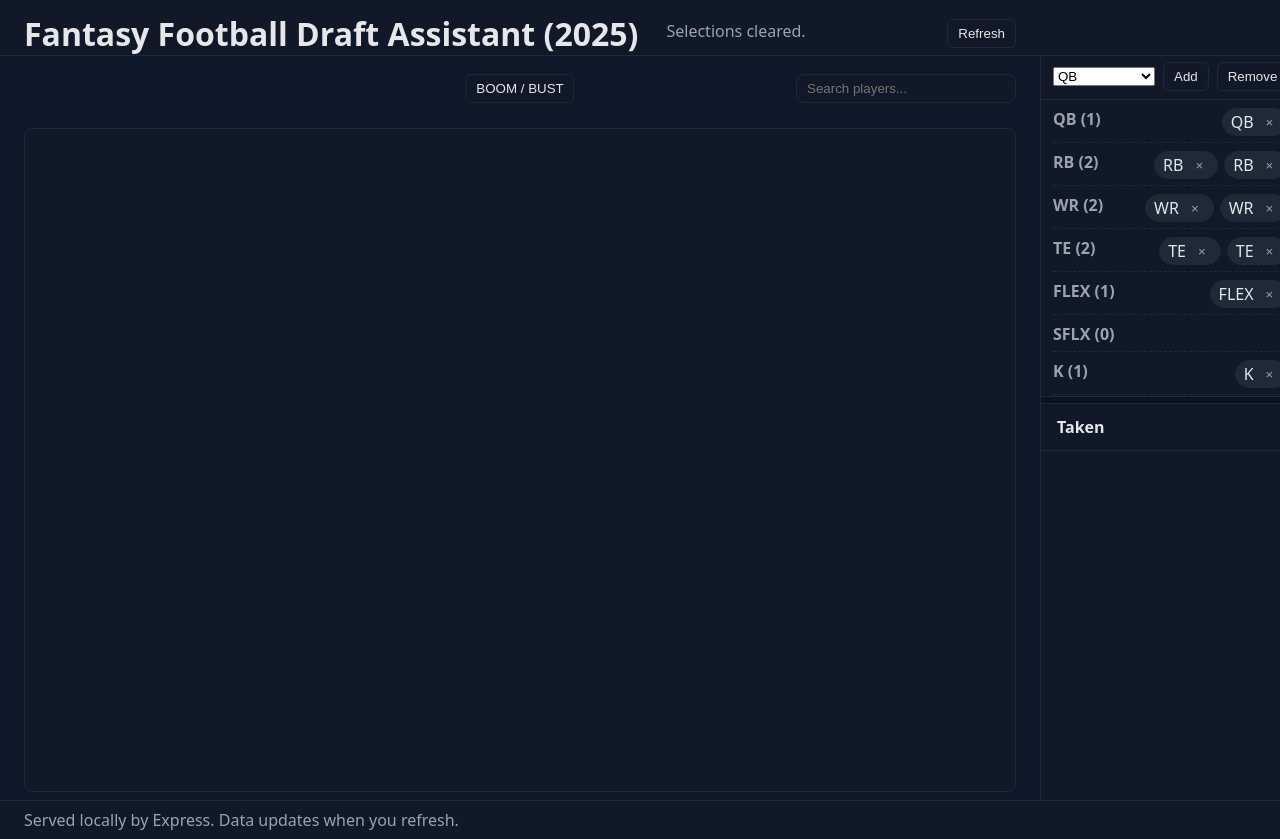
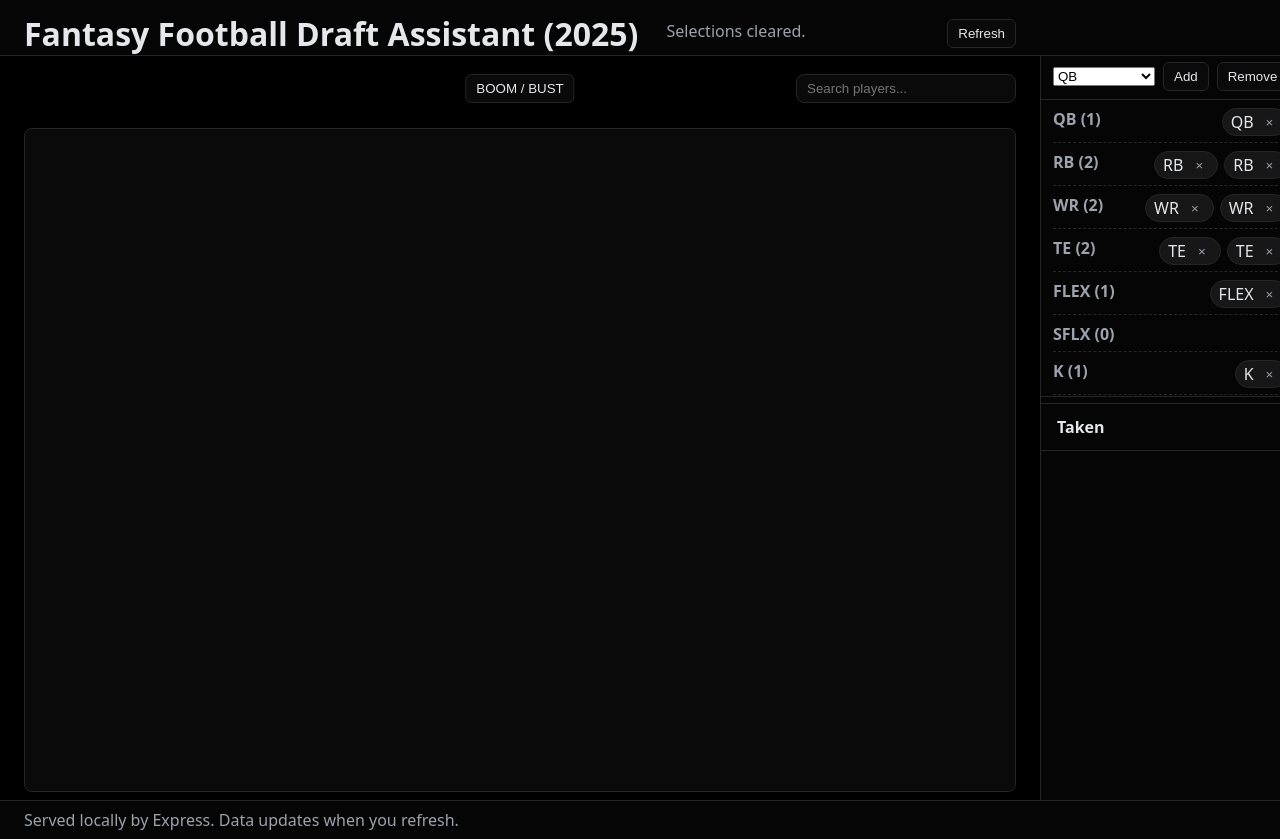
Before and after one commit to RobbyFresh/FF-Draft-Assistant, a website: page public/index.html in a window 1280 px wide. Both pictures are taken after a click on the button "Refresh". Drawn offline with Linux system fonts and the light colour scheme; no server answers.

Commit message:
Change site background to black

```diff
--- a/public/index.html
+++ b/public/index.html
@@ -4,7 +4,7 @@
     <meta charset="utf-8" />
     <meta name="viewport" content="width=device-width, initial-scale=1" />
     <title>Fantasy Football Draft Assistant (2025)</title>
-    <link rel="stylesheet" href="/styles.css?v=2" />
+    <link rel="stylesheet" href="/styles.css?v=3" />
   </head>
   <body>
     <header class="site-header">
--- a/public/styles.css
+++ b/public/styles.css
@@ -1,11 +1,11 @@
 :root {
-  --bg: #0f172a;
-  --bg-soft: #111827;
-  --panel: #111827;
+  --bg: #000000;
+  --bg-soft: #050505;
+  --panel: #0a0a0a;
   --text: #e5e7eb;
   --muted: #9ca3af;
   --accent: #22c55e;
-  --border: #1f2937;
+  --border: #262626;
   --sidebar-width: max(14vw, 240px);
   --header-h: 56px;
   --tabs-h: 48px;
@@ -50,7 +50,7 @@ body {
 .sheet-container { border: 1px solid var(--border); border-radius: 8px; background: var(--panel); width: calc(100vw - var(--sidebar-width) - 48px); height: calc(100vh - var(--header-h) - var(--tabs-h) - var(--bottom-bar-h) - 16px); overflow: hidden; }
 
 table { width: 100%; border-collapse: collapse; }
-thead { position: sticky; top: 0; background: #0b1220; z-index: 4; }
+thead { position: sticky; top: 0; background: var(--bg-soft); z-index: 4; }
 th, td { padding: 8px 12px; border-bottom: 1px solid var(--border); }
 th { text-align: left; font-weight: 600; cursor: pointer; white-space: normal; line-height: 1.25; overflow-wrap: break-word; word-break: normal; hyphens: auto; max-width: 28ch; }
 td { white-space: nowrap; }
@@ -89,14 +89,14 @@ tr:hover td { background: rgba(255,255,255,0.02); }
 
 /* Sticky first column for better visibility of player names */
 .sticky-col { position: sticky; left: 0; background: var(--panel); z-index: 2; box-shadow: 1px 0 0 var(--border); }
-th.sticky-col { background: #0b1220; z-index: 3; }
+th.sticky-col { background: var(--bg-soft); z-index: 3; }
 
 /* Multi-sticky left columns (checkbox, checkbox, player) */
 .sticky-left-0, .sticky-left-1, .sticky-left-2 { position: sticky; background: var(--panel); z-index: 2; box-shadow: 1px 0 0 var(--border); }
 .sticky-left-0 { left: 0; }
 .sticky-left-1 { left: 56px; }
 .sticky-left-2 { left: 112px; }
-th.sticky-left-0, th.sticky-left-1, th.sticky-left-2 { background: #0b1220; z-index: 3; }
+th.sticky-left-0, th.sticky-left-1, th.sticky-left-2 { background: var(--bg-soft); z-index: 3; }
 
 /* Narrow checkbox columns */
 .col-checkbox { width: 56px; min-width: 56px; max-width: 56px; text-align: center; }
@@ -121,9 +121,9 @@ body { padding-bottom: 24px; }
 
 /* Fixed right sidebar: My Team */
 .my-team { position: fixed; top: 0; right: 0; width: var(--sidebar-width); height: 100vh; background: var(--bg-soft); border-left: 1px solid var(--border); display: grid; grid-template-rows: var(--pane-top, 1fr) 8px var(--pane-bottom, 1fr); }
-.pane-splitter { background: #0b1220; border-top: 1px solid var(--border); border-bottom: 1px solid var(--border); cursor: row-resize; }
+.pane-splitter { background: var(--bg-soft); border-top: 1px solid var(--border); border-bottom: 1px solid var(--border); cursor: row-resize; }
 .my-team-header { padding: 12px 16px; font-weight: 600; border-bottom: 1px solid var(--border); display: flex; align-items: center; justify-content: space-between; gap: 8px; }
-.btn-reset { background: #1e293b; border-color: #334155; }
+.btn-reset { background: #111111; border-color: var(--border); }
 .roster-controls { padding: 8px 12px; border-bottom: 1px solid var(--border); }
 .roster-controls .controls { display: flex; gap: 8px; align-items: center; }
 .btn { padding: 6px 10px; border: 1px solid var(--border); background: var(--panel); color: var(--text); border-radius: 6px; cursor: pointer; }
@@ -131,7 +131,7 @@ body { padding-bottom: 24px; }
 .roster-row { display: grid; grid-template-columns: 1fr auto; gap: 8px; align-items: start; border-bottom: 1px dashed var(--border); padding-bottom: 6px; }
 .roster-row-title { font-weight: 600; color: var(--muted); }
 .slot-list { display: flex; flex-wrap: wrap; gap: 6px; }
-.chip { display: inline-flex; align-items: center; gap: 6px; background: #1f2937; border: 1px solid var(--border); border-radius: 999px; padding: 2px 8px; }
+.chip { display: inline-flex; align-items: center; gap: 6px; background: #171717; border: 1px solid var(--border); border-radius: 999px; padding: 2px 8px; }
 .chip .remove { background: transparent; color: var(--muted); border: none; cursor: pointer; }
 .pane { display: flex; flex-direction: column; min-height: 0; }
 /* removed simple list UI */
```
